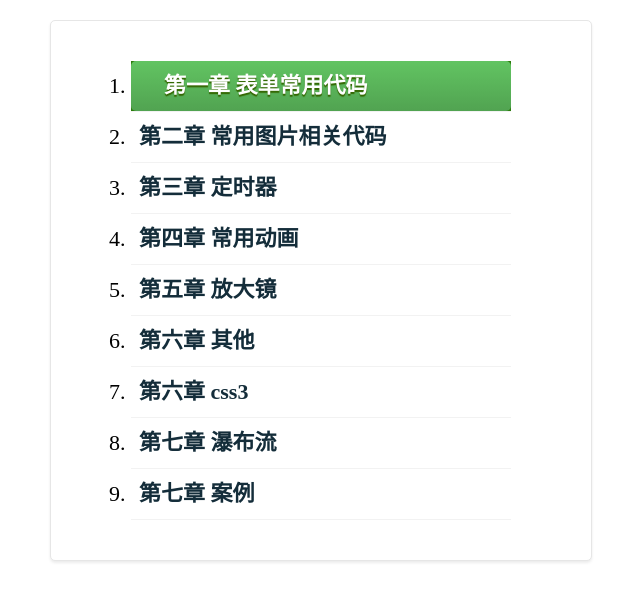
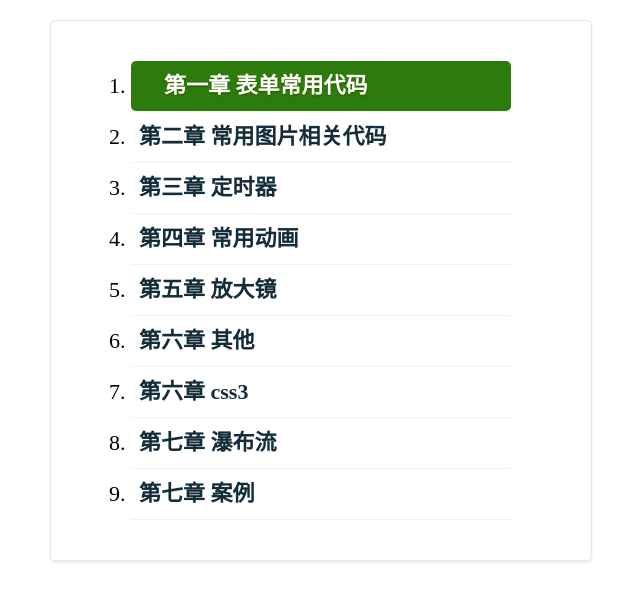
Before and after one commit to qc-z/mywords, a plain HTML site: page index.html in a window 1280 px wide. In both pictures the pointer is over the link "第一章 表单常用代码". Shown: the whole page, without its empty margins (319-959 px from the left). Drawn offline with Linux system fonts and the light colour scheme.

Commit message:
Update index.html

```diff
--- a/index.html
+++ b/index.html
@@ -11,8 +11,8 @@
 		    line-height: 40px;
 		    border-bottom: 1px solid #f2f2f2;
 			}
-		.list li h1:hover {
-			background-color:#2c7b0c;
+		.list li h1 a:hover {
+			background:#2c7b0c;
 		}
 		a{
 			color:#142d3a;
```
